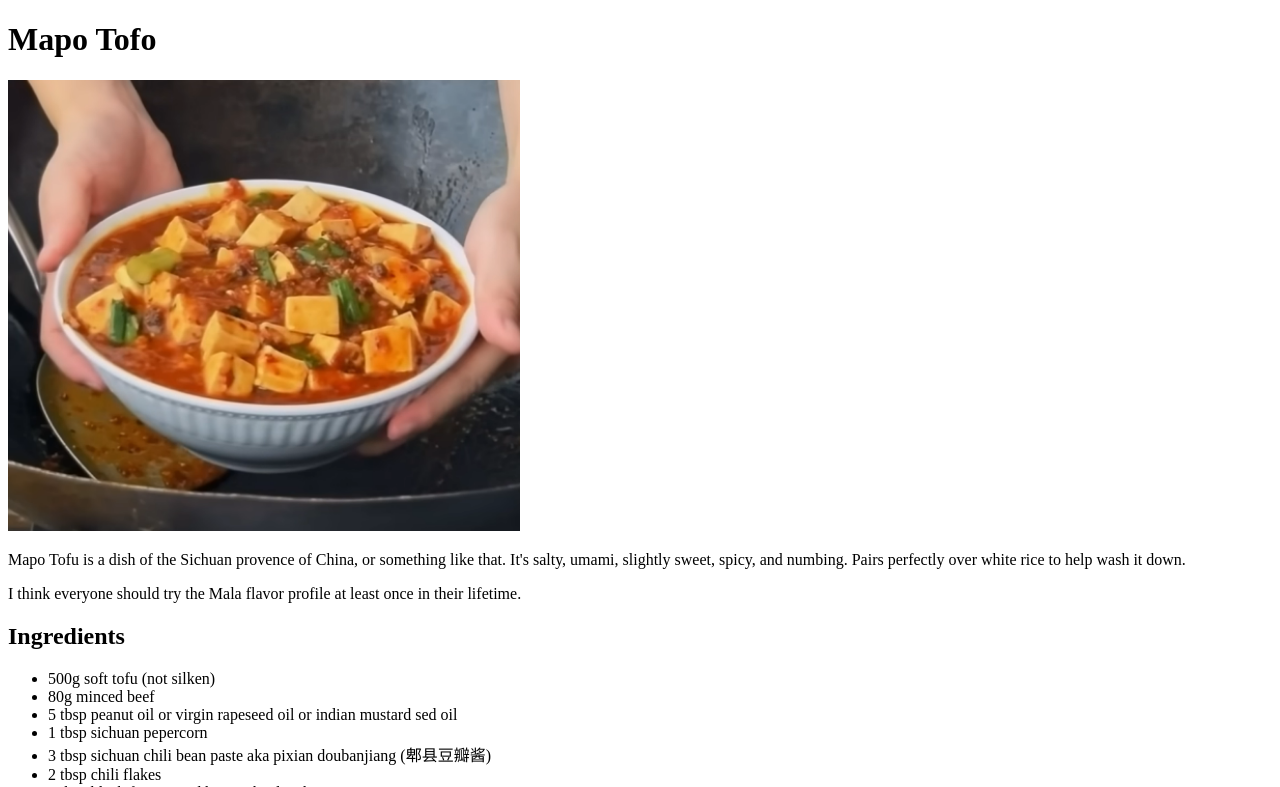
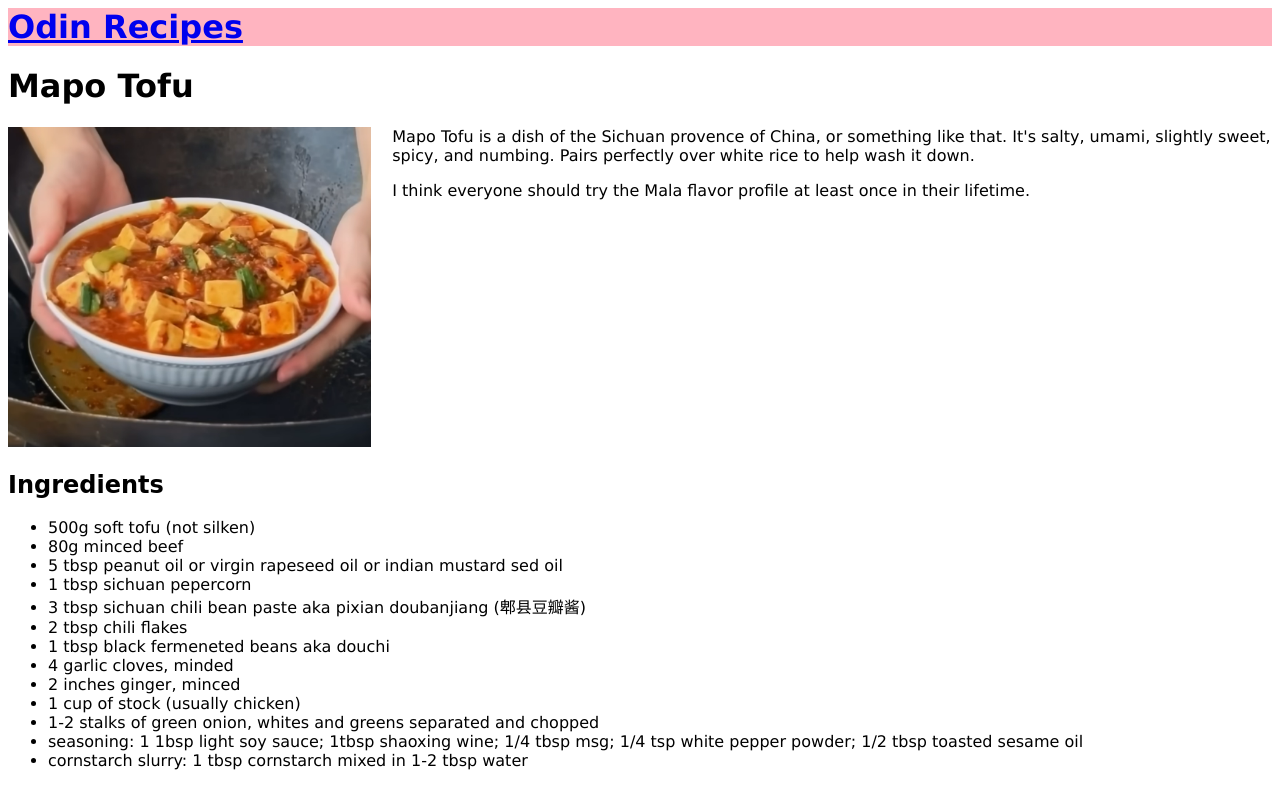
Before and after one commit to uwidev/odin-recipes, a plain HTML site: page recipes/mapo-tofu.html in a window 1280 px wide. Shown: the top 787 px of the page. Drawn offline with Linux system fonts and the light colour scheme.

Commit message:
feat: Fastforward progress

```diff
--- /dev/null
+++ b/css/stylesheet.css
@@ -0,0 +1,60 @@
+* {
+    font-family: Verdana, Geneva, Tahoma, sans-serif;
+    box-sizing: border-box;
+}
+
+#banner {
+    background-color: rgb(255, 180, 192);
+    font-size: 32px;
+    font-weight: bold;
+    display: block;
+}
+
+#intro {
+    /* border: 3px solid red; */
+    white-space: nowrap;
+}
+
+#intro img {
+    width: 30%;
+    height: auto;
+    padding-right: 16px;
+}
+
+#intro div {
+    /* border: 2px solid red; */
+    white-space: normal;
+    display: inline-block;
+    width: 70%;
+    vertical-align: top;
+}
+
+#intro div p {
+    /* border: 1px solid blue; */
+    margin-top: 0;
+}
+
+/* #intro img {
+    display: inline
+}
+
+#intro div {
+    border: 3px solid red;
+    display: inline-block
+} */
+
+
+
+
+/* General text formatting */
+h1 {
+    font-size: 32px;
+}
+
+h2 {
+    font-family: "Brush Script MT", cursive;
+}
+
+p {
+
+}
--- a/recipes/mapo-tofu.html
+++ b/recipes/mapo-tofu.html
@@ -4,12 +4,18 @@
     <meta charset="UTF-8">
     <meta name="viewport" content="width=device-width, initial-scale=1.0">
     <title>Map Tofu</title>
+    <link rel="stylesheet" href="../css/stylesheet.css">
 </head>
 <body>
-    <h1>Mapo Tofo</h1>
-    <img src="../img/mapo-tofu.png" alt="Mapo Tofu dish in a bowl presented to the camera" width="512">
-    <p>Mapo Tofu is a dish of the Sichuan provence of China, or something like that. It's salty, umami, slightly sweet, spicy, and numbing. Pairs perfectly over white rice to help wash it down.</p>
-    <p>I think everyone should try the Mala flavor profile at least once in their lifetime.</p>
+    <a id="banner" href="../index.html">Odin Recipes</a>
+    <h1>Mapo Tofu</h1>
+    <div id="intro">
+        <img src="../img/mapo-tofu.png" alt="Mapo Tofu dish in a bowl presented to the camera" width="512">
+        <div>
+            <p>Mapo Tofu is a dish of the Sichuan provence of China, or something like that. It's salty, umami, slightly sweet, spicy, and numbing. Pairs perfectly over white rice to help wash it down.</p>
+            <p>I think everyone should try the Mala flavor profile at least once in their lifetime.</p>
+        </div>
+    </div>
     <h2>Ingredients</h2>
     <ul>
         <li>500g soft tofu (not silken)</li>
```
Also changed, not shown: index.html (+3 -1 lines), recipes/basic-fried-rice.html (+10 -3 lines), recipes/lasanga.html (+16 -3 lines).
